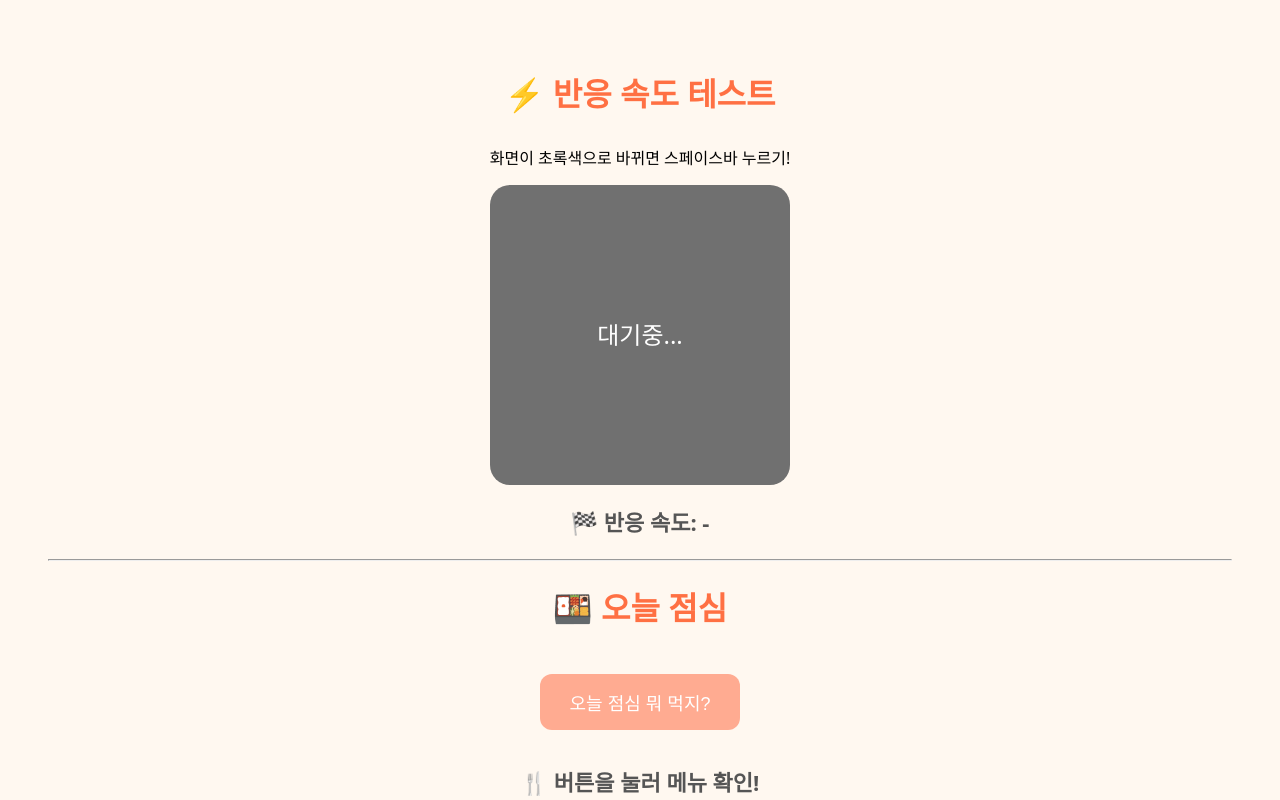
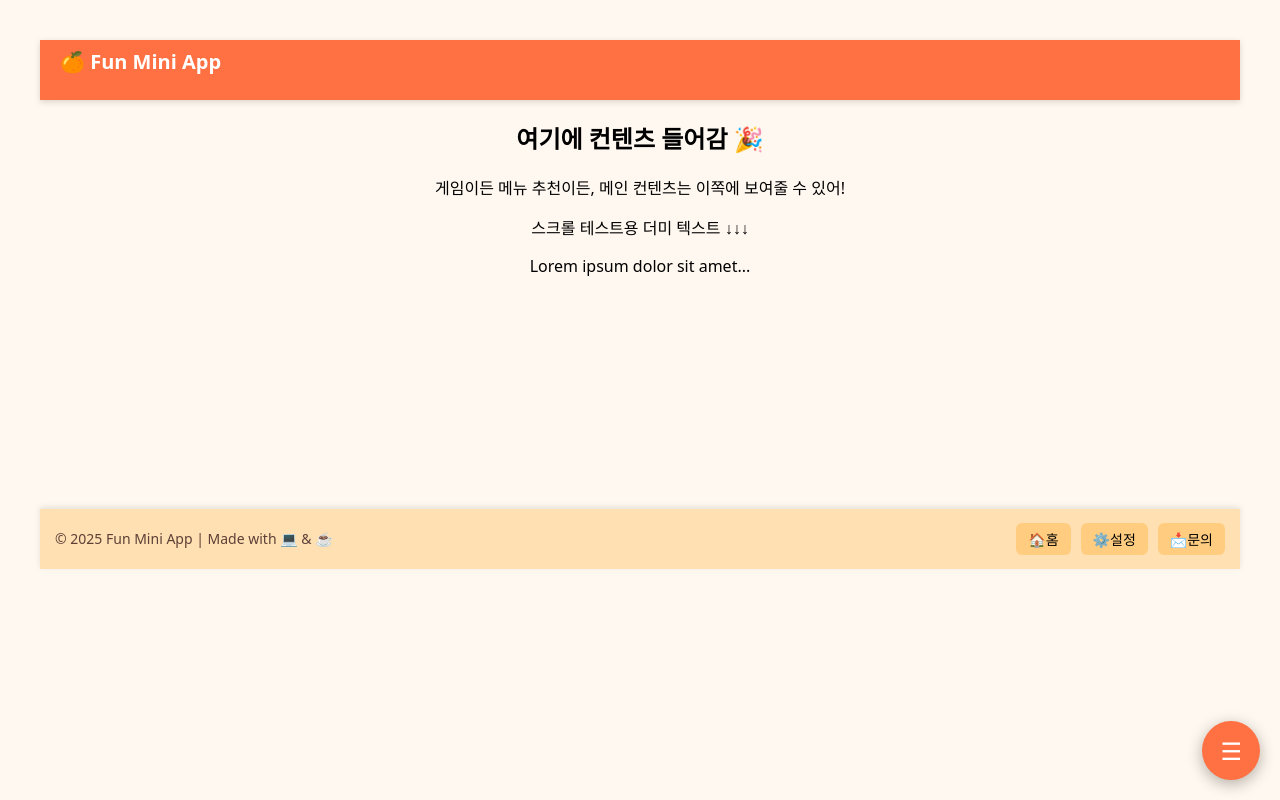
Before and after one commit to hyeonjoodev/my-sound-project, a Vue app: page /music in a window 1280 px wide. Shown: the top 800 px of the page. Built offline with nearby package versions, Linux system fonts and the light colour scheme.

Commit message:
레이아웃 추가, 스타일 변경

```diff
--- a/src/App.vue
+++ b/src/App.vue
@@ -1,5 +1,6 @@
 <template>
-  <TimingGame />
+  <Layout>
+    <!-- <TimingGame />
     <hr />
     <MenuGame />
     <hr />
@@ -7,12 +8,14 @@
     <hr />
     <MoveGame />
     <hr />
-  <RandomGame />
+    <RandomGame /> -->
+  </Layout>
 
   <v-modal />
 </template>
 
 <script setup>
+import Layout from './components/Layout.vue';
 import TimingGame from './views/game/TimingGame.vue';
 import MenuGame from './views/game/MenuGame.vue';
 import MiniGame from './views/game/MiniGame.vue';
@@ -21,36 +24,3 @@ import RandomGame from './views/game/RandomGame.vue';
 
 import VModal from './components/VModal.vue';
 </script>
-<style>
-body {
-  font-family: 'Noto Sans', sans-serif;
-  background-color: #fff8f0;
-  text-align: center;
-  padding: 40px;
-}
-h1 {
-  color: #ff7043;
-  margin-bottom: 30px;
-}
-.button {
-  background-color: #ffab91;
-  color: white;
-  padding: 15px 30px;
-  margin: 15px;
-  border: none;
-  border-radius: 12px;
-  cursor: pointer;
-  font-size: 18px;
-  transition: 0.2s;
-}
-.button:hover {
-  background-color: #ff8a65;
-}
-
-canvas {
-  background-color: #f0f0f0;
-  display: block;
-  margin: 20px auto;
-  border: 2px solid #333;
-}
-</style>
--- /dev/null
+++ b/src/components/Footer.vue
@@ -0,0 +1,12 @@
+<template>
+  <footer id="footer">
+    <div class="footer-info">
+      <p>© 2025 Fun Mini App | Made with 💻 & ☕</p>
+    </div>
+    <div class="footer-nav">
+      <button class="footerBtn">🏠<span>홈</span></button>
+      <button class="footerBtn">⚙️<span>설정</span></button>
+      <button class="footerBtn">📩<span>문의</span></button>
+    </div>
+  </footer>
+</template>
--- /dev/null
+++ b/src/components/Header.vue
@@ -0,0 +1,22 @@
+<template>
+  <header id="header">
+    <h1>🍊 Fun Mini App</h1>
+  </header>
+</template>
+
+<script>
+import { onMounted } from 'vue';
+
+onMounted(() => {
+  const navigatorEl = document.getElementById('navigator');
+  const toggleBtn = document.getElementById('navToggle');
+
+  toggleBtn.onclick = () => {
+    if (navigatorEl.style.transform === 'translateX(0%)') {
+      navigatorEl.style.transform = 'translateX(-100%)';
+    } else {
+      navigatorEl.style.transform = 'translateX(0%)';
+    }
+  };
+});
+</script>
--- /dev/null
+++ b/src/components/Layout.vue
@@ -0,0 +1,24 @@
+<template>
+  <Header />
+  <main id="main">
+    <slot>
+      <section>
+        <h2>여기에 컨텐츠 들어감 🎉</h2>
+        <p>게임이든 메뉴 추천이든, 메인 컨텐츠는 이쪽에 보여줄 수 있어!</p>
+        <p>스크롤 테스트용 더미 텍스트 ↓↓↓</p>
+        <p>Lorem ipsum dolor sit amet...</p>
+        <p style="height: 200px"></p>
+      </section>
+    </slot>
+  </main>
+  <Footer />
+
+  <navigator />
+</template>
+
+<script setup>
+import Header from './Header.vue';
+import Footer from './Footer.vue';
+
+import Navigator from './Navigator.vue';
+</script>
--- /dev/null
+++ b/src/components/Navigator.vue
@@ -0,0 +1,28 @@
+<template>
+  <!-- 네비게이터 -->
+  <!-- 펼쳐지는 네비게이터 -->
+  <nav id="navigator">
+    <div id="floatingNav">
+      <a href="#">🏠 홈</a>
+      <a href="#">🎮 게임</a>
+      <a href="#">📊 점수</a>
+      <a href="#">ℹ️ 정보</a>
+    </div>
+  </nav>
+
+  <!-- 모바일 플로팅 버튼 -->
+  <div id="navToggle">☰</div>
+</template>
+
+<script setup>
+import { onMounted } from 'vue';
+
+onMounted(() => {
+  const toggle = document.getElementById('navToggle');
+  const nav = document.getElementById('floatingNav');
+
+  toggle.addEventListener('click', () => {
+    nav.classList.toggle('show');
+  });
+});
+</script>
--- /dev/null
+++ b/src/gameStyle.css
@@ -0,0 +1,166 @@
+/* 기본 레이아웃 */
+body {
+  margin: 0;
+  display: flex;
+  flex-direction: column;
+  min-height: 100vh;
+}
+
+body {
+  font-family: 'Noto Sans', sans-serif;
+  background-color: #fff8f0;
+  text-align: center;
+  padding: 40px;
+}
+
+h1 {
+  color: #ff7043;
+  margin-bottom: 30px;
+}
+.button {
+  background-color: #ffab91;
+  color: white;
+  padding: 15px 30px;
+  margin: 15px;
+  border: none;
+  border-radius: 12px;
+  cursor: pointer;
+  font-size: 18px;
+  transition: 0.2s;
+}
+.button:hover {
+  background-color: #ff8a65;
+}
+
+canvas {
+  background-color: #f0f0f0;
+  display: block;
+  margin: 20px auto;
+  border: 2px solid #333;
+}
+
+/* 헤더 */
+#header {
+  height: 60px;
+  background-color: #ff7043;
+  display: flex;
+  align-items: center;
+  padding-left: 20px;
+  box-shadow: 0 2px 6px rgba(0, 0, 0, 0.15);
+}
+
+#header h1 {
+  color: white;
+  font-size: 20px;
+  font-weight: bold;
+}
+
+/* 푸터 */
+#footer {
+  height: 60px;
+  background-color: #ffe0b2;
+  color: #5d4037;
+  display: flex;
+  align-items: center;
+  justify-content: space-between;
+  padding: 0 15px;
+  font-size: 14px;
+  box-shadow: 0 -2px 6px rgba(0, 0, 0, 0.1);
+}
+.footer-info p {
+  margin: 0;
+}
+.footer-nav {
+  display: flex;
+  gap: 10px;
+}
+.footerBtn {
+  background: #ffcc80;
+  border: none;
+  border-radius: 6px;
+  padding: 6px 12px;
+  font-size: 14px;
+  cursor: pointer;
+  transition: 0.2s;
+}
+.footerBtn:hover {
+  background: #ffb74d;
+}
+/* 텍스트 숨김 (기본 좁을 때) */
+.footerBtn span {
+  display: inline;
+}
+
+/* 모바일 반응형 */
+@media screen and (max-width: 768px) {
+  #footer {
+    flex-direction: column; /* 가로 → 세로 배치 */
+    align-items: center; /* 가운데 정렬 */
+    justify-content: center; /* 세로 정렬 */
+    height: auto; /* 세로 늘어나게 */
+    padding: 10px;
+    gap: 8px; /* 두 줄 사이 여백 */
+  }
+
+  .footerBtn span {
+    display: none;
+    white-space: nowrap;
+  }
+}
+
+/* 토글 버튼 */
+#navToggle {
+  position: fixed;
+  bottom: 20px;
+  right: 20px;
+  background-color: #ff7043;
+  color: white;
+  padding: 13px 18px;
+  border-radius: 50%;
+  font-size: 24px;
+  cursor: pointer;
+  z-index: 1001;
+  box-shadow: 0 4px 15px rgba(0, 0, 0, 0.3);
+  transition: 0.2s;
+}
+#navToggle:hover {
+  background-color: #ff5722;
+}
+
+/* 네비게이터 컨테이너 */
+#floatingNav {
+  position: fixed;
+  bottom: 100px; /* 버튼 위에서 시작 */
+  right: 20px;
+  display: flex;
+  flex-direction: column;
+  gap: 10px;
+  opacity: 0;
+  pointer-events: none;
+  transform: translateY(20px);
+  transition: all 0.3s ease;
+  z-index: 1000;
+}
+
+/* 펼쳐졌을 때 */
+#floatingNav.show {
+  opacity: 1;
+  pointer-events: auto;
+  transform: translateY(0);
+}
+
+/* 버튼 스타일 */
+#floatingNav a {
+  background: #fff;
+  color: #333;
+  padding: 10px 14px;
+  border-radius: 8px;
+  font-size: 14px;
+  text-decoration: none;
+  box-shadow: 0 3px 8px rgba(0, 0, 0, 0.2);
+  transition: 0.2s;
+  white-space: nowrap;
+}
+#floatingNav a:hover {
+  background: #f5f5f5;
+}
--- a/src/main.js
+++ b/src/main.js
@@ -1,5 +1,5 @@
 import { createApp } from 'vue';
-// import './myStyle.css';
+import './gameStyle.css';
 import App from './App.vue';
 // import router from './router';
 import { createPinia } from 'pinia';
```
Lines whose indentation alone changed are shown as unchanged.
